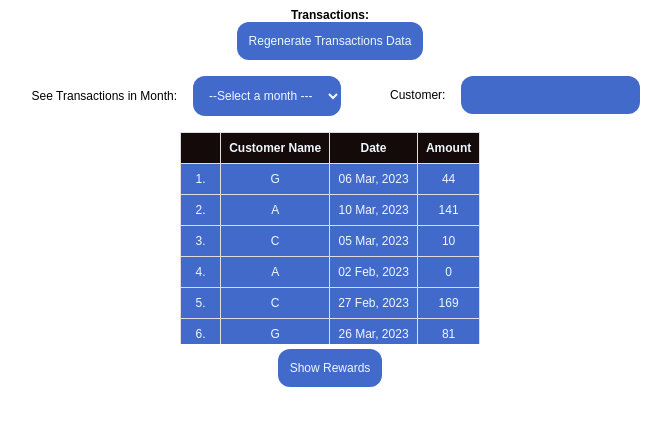
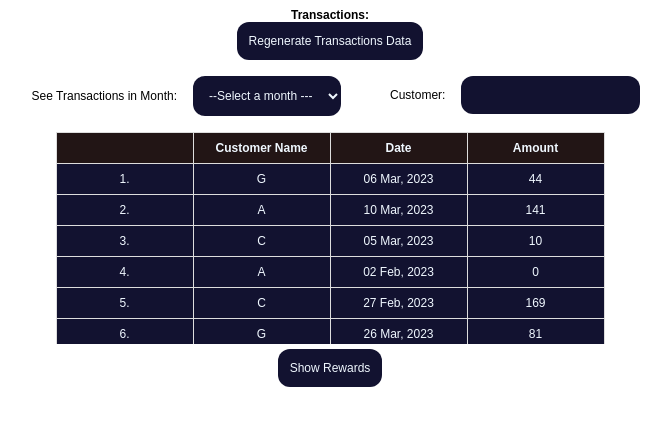
Before and after one commit to VijayIyer/charter-communications-hw, a React (Create React App) app: page / in a window 1280 px wide. Shown: the top 426 px of the page, without its empty margins (310-981 px from the left). Built offline with nearby package versions, Linux system fonts and the light colour scheme.

Commit message:
Modifies global header color styles and gives fixed width to table cell element td

```diff
--- a/src/styles.css
+++ b/src/styles.css
@@ -1,10 +1,11 @@
 :root {
-  --primary-bg-color: rgb(65, 106, 203);
+  --primary-bg-color: rgb(18, 18, 48);
   --primary-font-color: aliceblue;
   --font-family: arial, sans-serif;
-  --header-bg-color: rgb(20, 10, 10);
+  --header-bg-color: rgb(34, 21, 21);
   --font-size: 12px;
-  --highlight-color: rgb(199, 199, 27);
+  --highlight-color: rgb(191, 191, 51);
+  --outline-color: rgb(150, 148, 31);
 }
 * {
   font-family: var(--font-family);
@@ -20,3 +21,6 @@
   margin-top: 0;
   margin-bottom: 0;
 }
+td {
+  width: 10em;
+}
```
